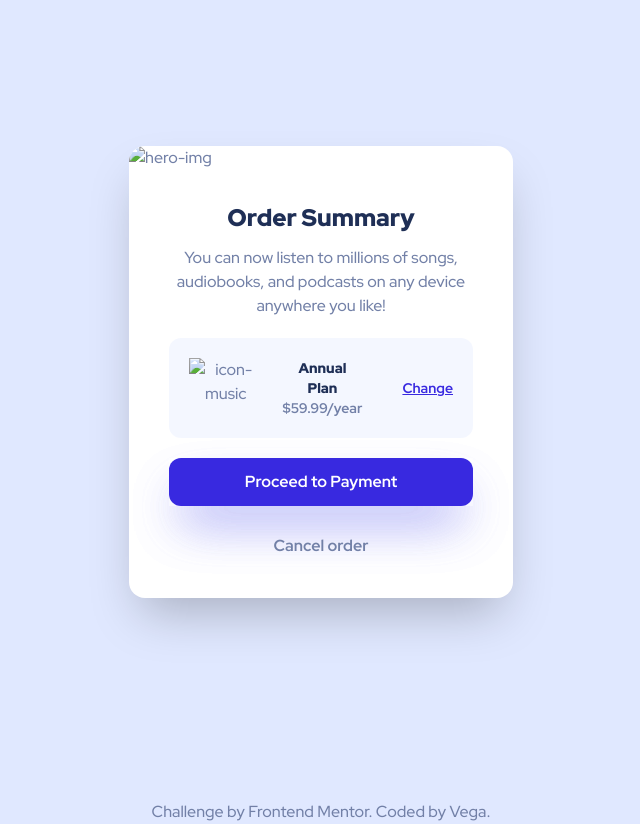
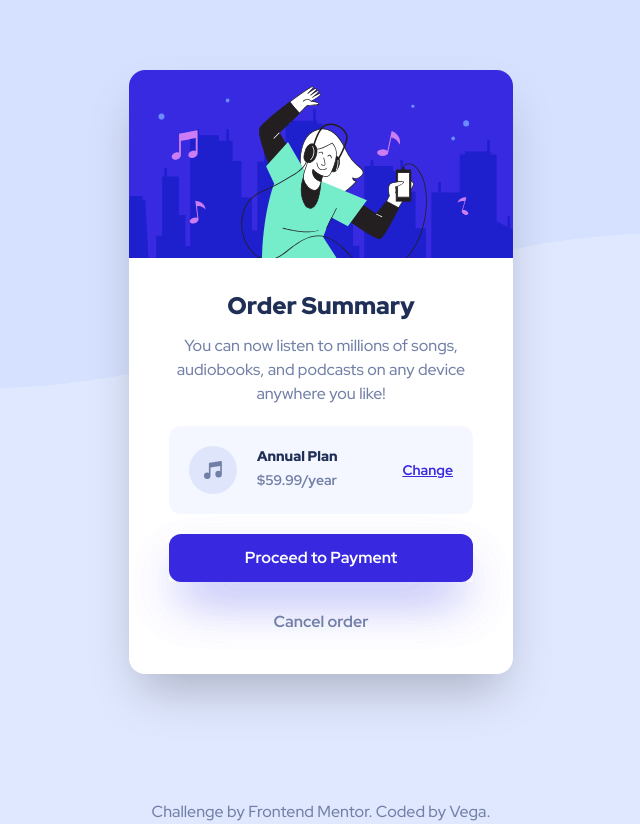
Before and after one commit to vega-bit/Order-summary-card-frontend-mentor, a plain HTML site: page index.html in a window 1280 px wide. Shown: the whole page, without its empty margins (319-959 px from the left). Drawn offline with nearby package versions, Linux system fonts and the light colour scheme.

Commit message:
Add files via upload

```diff
--- a/index.html
+++ b/index.html
@@ -35,14 +35,14 @@
   </head>
   <body class="bg-[#e0e8ff] text-base font-redhat text-[#7280a7]">
     <div
-      class="flex h-screen w-screen justify-center items-center bg-[url('/order-summary-component-main/images/pattern-background-mobile.svg')] bg-no-repeat bg-contain md:bg-[url('/order-summary-component-main/images/pattern-background-desktop.svg')] md:bg-no-repeat"
+      class="flex h-screen w-screen justify-center items-center bg-[url('/order-summary-card-frontend-mentor/images/pattern-background-mobile.svg')] bg-no-repeat bg-contain md:bg-[url('/order-summary-card-frontend-mentor/images/pattern-background-desktop.svg')] md:bg-no-repeat"
     >
       <div
         class="container max-w-sm h-3/12 rounded-2xl shadow-2xl bg-white mb-14 overflow-hidden justify-center items-center"
       >
         <div class="mb-5">
           <img
-            src="/order-summary-component-main/images/illustration-hero.svg"
+            src="/order-summary-card-frontend-mentor/images/illustration-hero.svg"
             alt="hero-img"
           />
         </div>
@@ -60,7 +60,7 @@
             class="mt-5 mb-5 py-5 px-5 max-w-full flex bg-[#e0e8ff5d] rounded-xl"
           >
             <img
-              src="/order-summary-component-main/images/icon-music.svg"
+              src="/order-summary-card-frontend-mentor/images/icon-music.svg"
               alt="icon-music"
             />
             <div class="flex w-20 flex-wrap flex-1 ml-5 mr-10">
```
